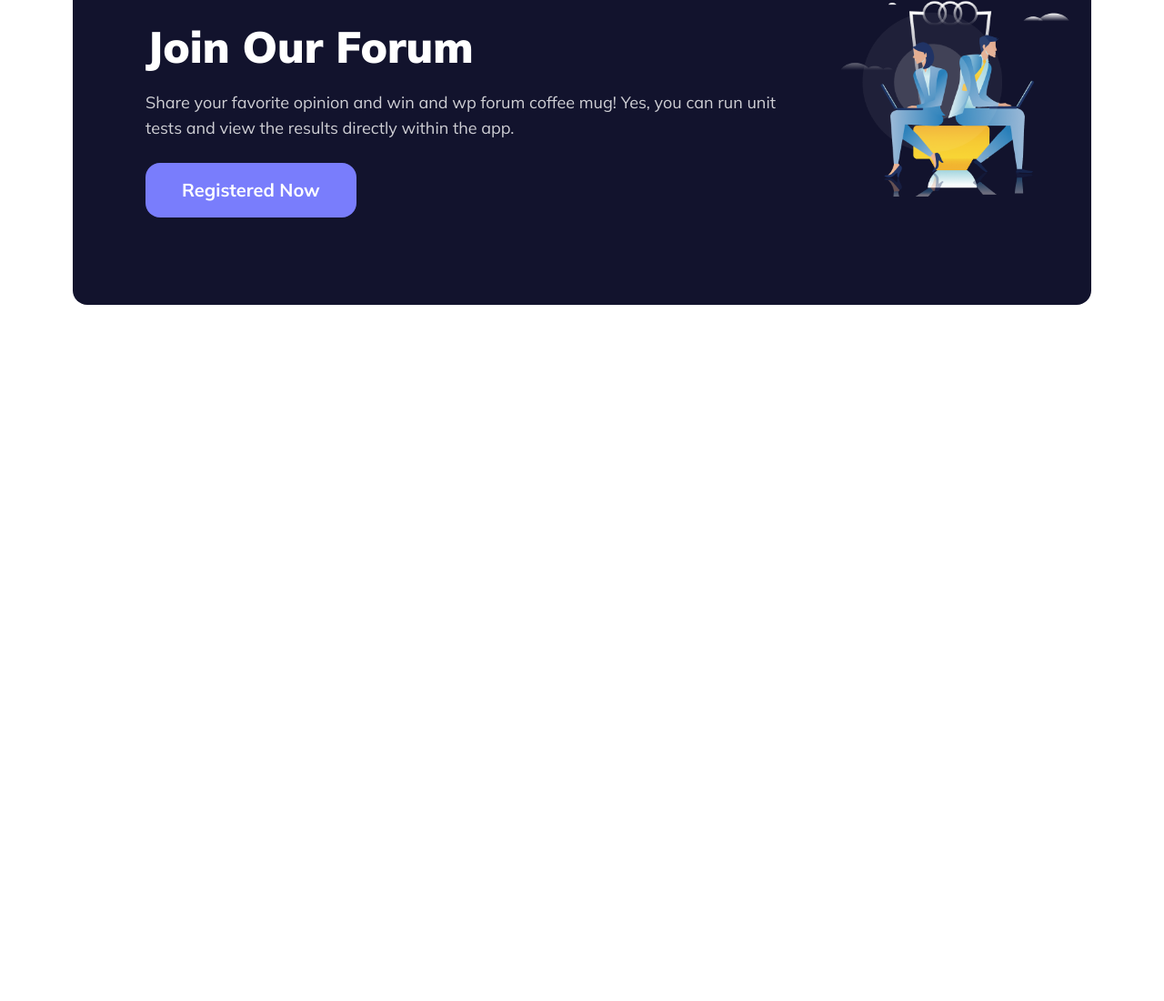
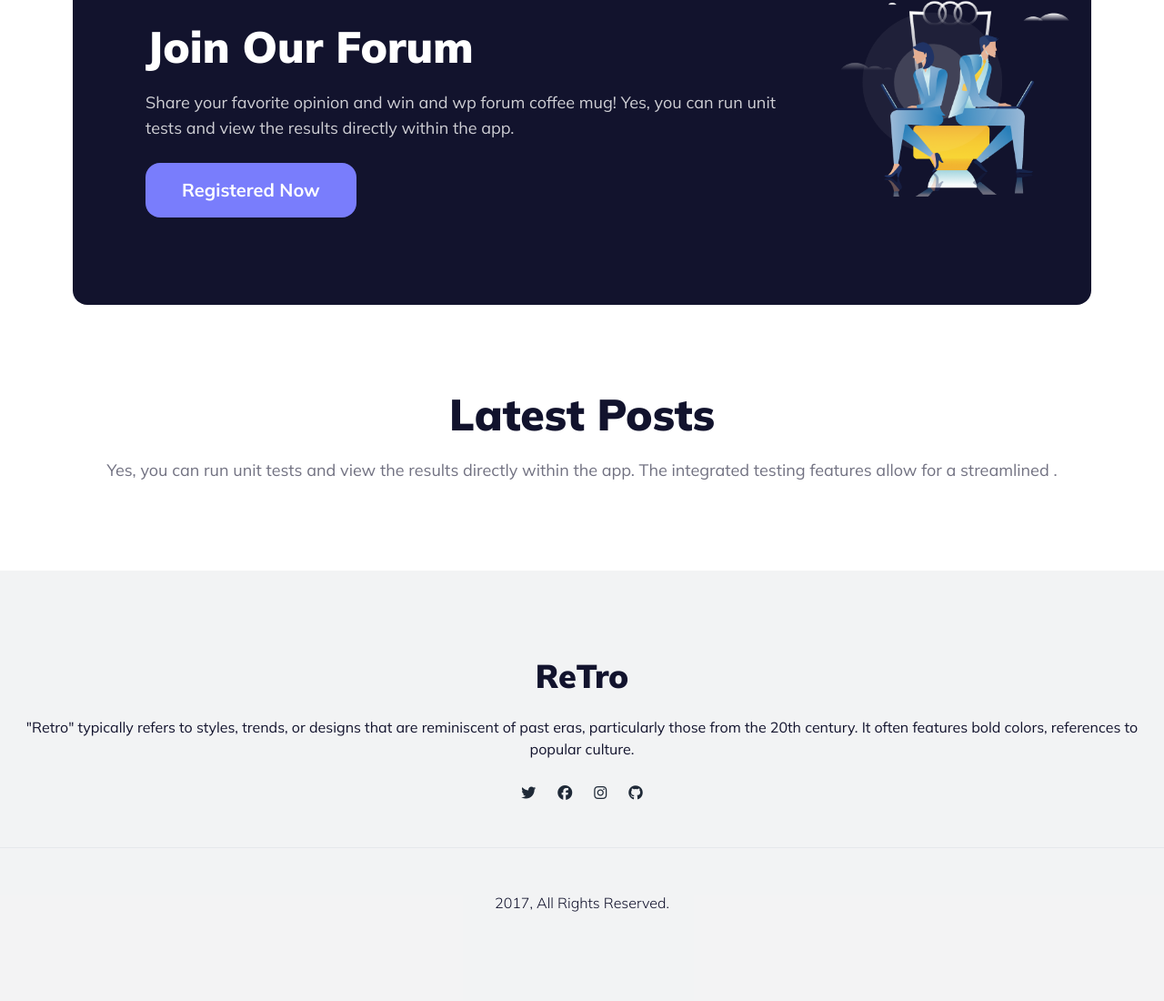
Before and after one commit to AhmedMiraz1/retro-form, a plain HTML site: page index.html in a window 1280 px wide. Shown: the part 1049-2149 px from the top of the page at 91% size. Before the commit the page ends 1464 px from the top, so only its background shows below. Drawn offline with nearby package versions, Linux system fonts and the light colour scheme.

Commit message:
footer section added

```diff
--- a/index.html
+++ b/index.html
@@ -141,9 +141,13 @@
       </section>
       <section class="my-9 lg:my-20">
         <div class="bg-[#12132D] rounded-2xl">
-          <div class="flex flex-col-reverse gap-7 lg: lg:flex-row ">
+          <div class="flex flex-col-reverse gap-7 lg: lg:flex-row">
             <div class="py-8 lg:py-24 pl-8 lg:pl-20">
-              <h2 class="text-2xl lg:text-5xl font-bold lg:font-black text-white">Join Our Forum</h2>
+              <h2
+                class="text-2xl lg:text-5xl font-bold lg:font-black text-white"
+              >
+                Join Our Forum
+              </h2>
               <p class="text-[#FFFFFFCC] text-lg font-normal my-6">
                 Share your favorite opinion and win and wp forum coffee mug!
                 Yes, you can run unit tests and view the results directly within
@@ -151,19 +155,60 @@
               </p>
               <div>
                 <button
-                  class="px-6 lg:px-10 py-2 lg:py-4 bg-[#797DFC] text-white font-semibold lg:font-bold  rounded-2xl text-xl"
+                  class="px-6 lg:px-10 py-2 lg:py-4 bg-[#797DFC] text-white font-semibold lg:font-bold rounded-2xl text-xl"
                 >
                   Registered Now
                 </button>
               </div>
             </div>
             <div class="">
-                <img class="w-full pt-16 pr-6" src="./images/joinforum.png" alt="">
+              <img
+                class="w-full pt-16 pr-6"
+                src="./images/joinforum.png"
+                alt=""
+              />
             </div>
           </div>
         </div>
       </section>
+      <!-- latest post section start here -->
+      <section class="my-12 lg:my-24">
+        <h2
+          class="text-center text-[#12132D] text-2xl lg:text-5xl font-bold lg:font-black mb-6"
+        >
+          Latest Posts
+        </h2>
+        <p class="text-center text-[#12132D99] text-lg font-normal">
+          Yes, you can run unit tests and view the results directly within the
+          app. The integrated testing features allow for a streamlined .
+        </p>
+        <div></div>
+      </section>
     </main>
-    <footer></footer>
+    <footer class="m-0 bg-[#12132D0D]">
+      <div class="py-12 lg:py-24 text-center">
+        <h2 class="text-[#12132D] text-2xl lg:text-4xl font-bold lg:font-black">
+          ReTro
+        </h2>
+
+        <p class="text-[#12132D] text-base font-normal my-6">
+          "Retro" typically refers to styles, trends, or designs that are
+          reminiscent of past eras, particularly those from the 20th century. It
+          often features bold colors, references to popular culture.
+        </p>
+        <div class="space-x-6">
+          <span><i class="fa-brands fa-twitter"></i></span
+          ><span><i class="fa-brands fa-facebook"></i></span
+          ><span><i class="fa-brands fa-instagram"></i></span
+          ><span><i class="fa-brands fa-github"></i></span>
+        </div>
+
+        <hr class="my-7 lg:my-12" />
+
+        <p class="text-[#12132D] font-light text-base">
+          2017, All Rights Reserved.
+        </p>
+      </div>
+    </footer>
   </body>
 </html>
```
